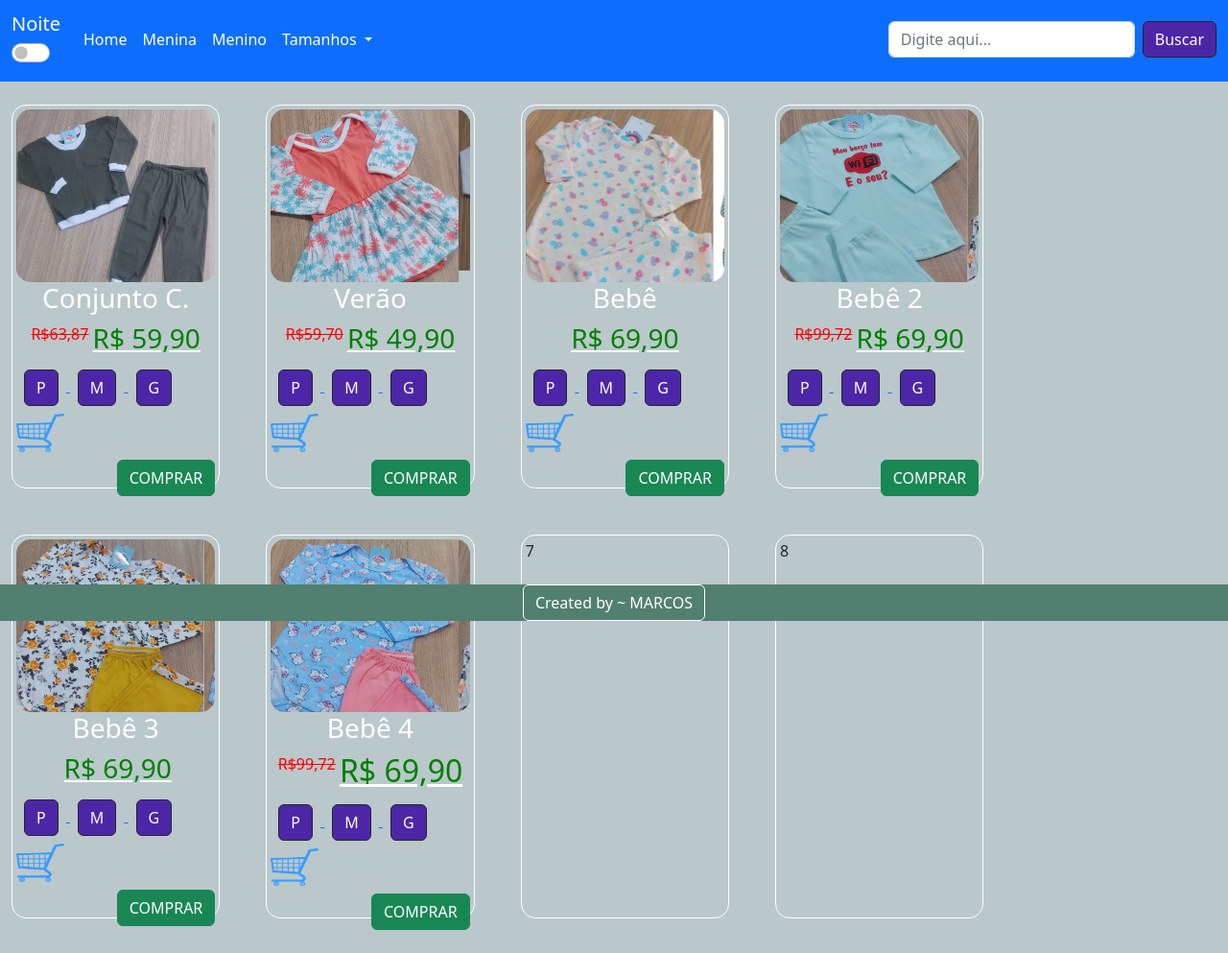
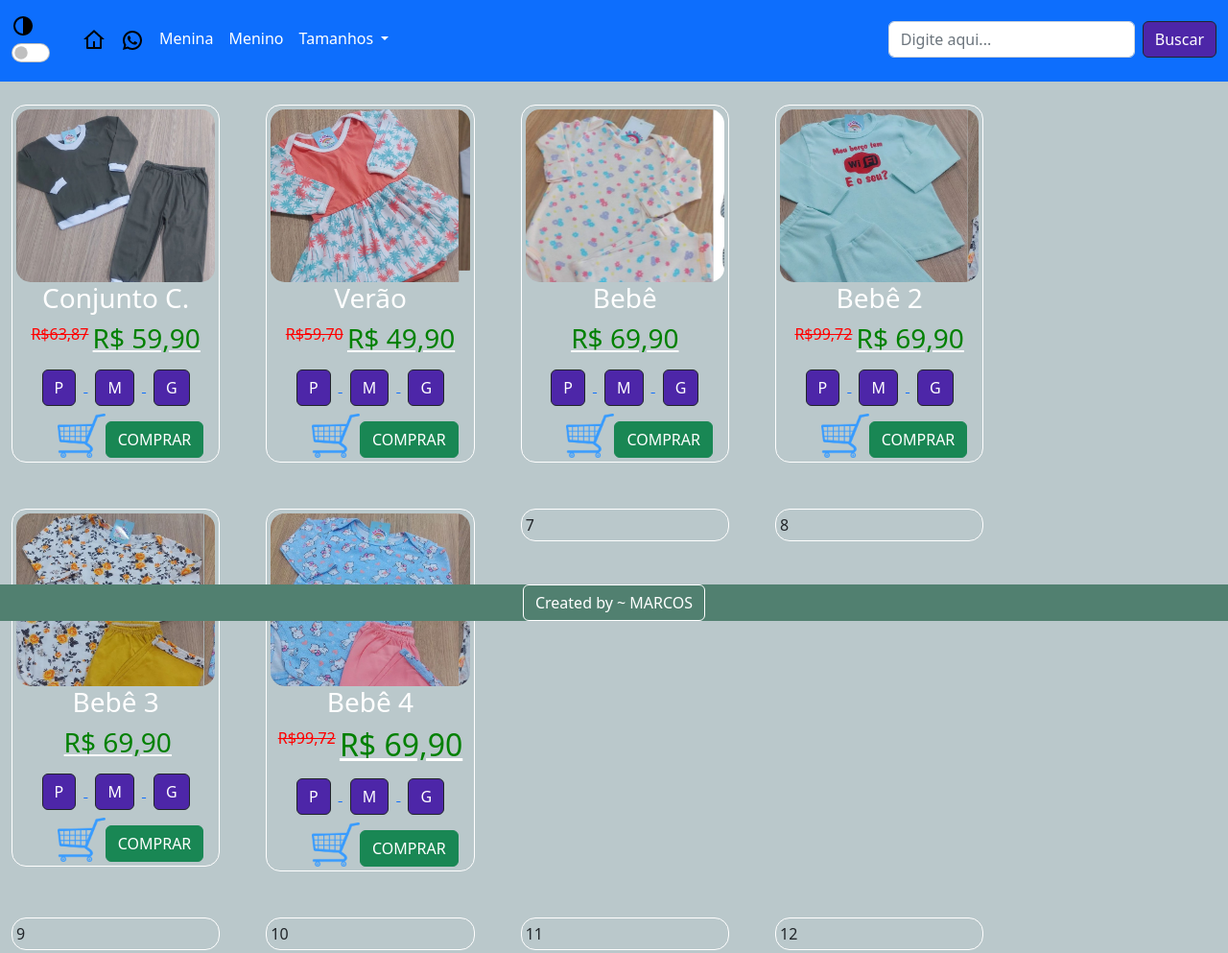
Before and after one commit to marcosaru/projetoloja, a website: page index.html in a window 1280 px wide. Shown: the part 153-1146 px from the top of the page at 96% size. Drawn offline with Linux system fonts and the light colour scheme.

Commit message:
att-icones

```diff
--- a/index.html
+++ b/index.html
@@ -34,10 +34,13 @@
         <div class="bg-danger">
             <nav id="menubar" class="navbar navbar-expand-lg bg-primary">
                 <div class="container-fluid">
-                    <a class="navbar-brand" id="noite" href="#index.html">Noite<div class="form-check form-switch">
+                    <a class="navbar-brand" id="noite" href="#index.html"><img src="src/imgs/contrast-fill.png"
+                            title="Modo NOTURNO" class="img-fluid align-self-end">
+                        <div class="form-check form-switch">
                             <input class="form-check-input" type="checkbox" id="flexSwitchCheckDefault" value="dark">
                             <label class="form-check-label" for="flexSwitchCheckDefault"></label>
-                        </div></a>
+                        </div>
+                    </a>
                     <button class="navbar-toggler" type="button" data-bs-toggle="collapse"
                         data-bs-target="#navbarSupportedContent" aria-controls="navbarSupportedContent"
                         aria-expanded="false" aria-label="Toggle navigation">
@@ -46,7 +49,12 @@
                     <div class="collapse navbar-collapse" id="navbarSupportedContent">
                         <ul class="navbar-nav me-auto mb-2 mb-lg-0">
                             <li class="nav-item">
-                                <a class="nav-link active" aria-current="page" href="#index.html" id="pri">Home</a>
+                                <a class="nav-link active" aria-current="page" href="#index.html" id="pri"><img
+                                        src="src/imgs/home-4-line.png" title="Inicio"></a>
+                            </li>
+                            <li>
+                                <a class="nav-link active" href="#index.html"><img id="whatsapp"
+                                        src="src/imgs/whatsapp-line.png" title="Whatsapp"></a>
                             </li>
                             <li class="nav-item ">
                                 <a class="nav-link" href="#">Menina</a>
@@ -111,12 +119,15 @@
                         <h3><u><a class="comprar" href="#">R$ 59,90</a></u></h3>
                     </strong></div>
                 <div class="finalizar">
-                    <a href="#" class="button align-self-end">
+                    <a href="#" class="button align-self-center">
                         <button class="btn btn-tam m-2 toggle">P</button>
                         <button class="btn btn-tam m-2 toggle">M</button>
                         <button class="btn btn-tam m-2 toggle">G</button>
-                        <img src="src/imgs/car.png" class="img-fluid carrinho"></a>
+                    </a>
+                    <div class="d-flex justify-content-end container-fluid">
+                        <img src="src/imgs/car.png" class="img-fluid carrinho">
                         <a href="#" class="button btn btn-success btn-m align-self-end mt-2">COMPRAR</a>
+                    </div>
                 </div>
 
             </div>
@@ -141,12 +152,15 @@
                         <h3><u><a class="comprar" href="#">R$ 49,90</a></u></h3>
                     </strong></div>
                 <div class="finalizar">
-                    <a href="#" class="button align-self-end">
+                    <a href="#" class="button align-self-center">
                         <button class="btn btn-tam m-2 toggle">P</button>
                         <button class="btn btn-tam m-2 toggle">M</button>
                         <button class="btn btn-tam m-2 toggle">G</button>
-                        <img src="src/imgs/car.png" class="img-fluid carrinho"></a>
+                    </a>
+                    <div class="d-flex justify-content-end container-fluid">
+                        <img src="src/imgs/car.png" class="img-fluid carrinho">
                         <a href="#" class="button btn btn-success btn-m align-self-end mt-2">COMPRAR</a>
+                    </div>
                 </div>
             </div>
             <div class="cards col-4 col-sm-5 col-md-3 col-lg-3 col-xl-2 m-4 p-1 img-fluid">
@@ -171,12 +185,15 @@
                         <h3><u><a class="comprar" href="#">R$ 69,90</a></u></h3>
                     </strong></div>
                 <div class="finalizar">
-                    <a href="#" class="button align-self-end">
+                    <a href="#" class="button align-self-center">
                         <button class="btn btn-tam m-2 toggle">P</button>
                         <button class="btn btn-tam m-2 toggle">M</button>
                         <button class="btn btn-tam m-2 toggle">G</button>
-                        <img src="src/imgs/car.png" class="img-fluid carrinho"></a>
+                    </a>
+                    <div class="d-flex justify-content-end container-fluid">
+                        <img src="src/imgs/car.png" class="img-fluid carrinho">
                         <a href="#" class="button btn btn-success btn-m align-self-end mt-2">COMPRAR</a>
+                    </div>
                 </div>
             </div>
             <div class="cards col-4 col-sm-5 col-md-3 col-lg-3 col-xl-2 m-4 p-1 img-fluid">
@@ -200,12 +217,15 @@
                         <h3><u><a class="comprar" href="#">R$ 69,90</a></u></h3>
                     </strong></div>
                 <div class="finalizar">
-                    <a href="#" class="button align-self-end">
+                    <a href="#" class="button align-self-center">
                         <button class="btn btn-tam m-2 toggle">P</button>
                         <button class="btn btn-tam m-2 toggle">M</button>
                         <button class="btn btn-tam m-2 toggle">G</button>
-                        <img src="src/imgs/car.png" class="img-fluid carrinho"></a>
+                    </a>
+                    <div class="d-flex justify-content-end container-fluid">
+                        <img src="src/imgs/car.png" class="img-fluid carrinho">
                         <a href="#" class="button btn btn-success btn-m align-self-end mt-2">COMPRAR</a>
+                    </div>
                 </div>
             </div>
             <div class="cards col-4 col-sm-5 col-md-3 col-lg-3 col-xl-2 m-4 p-1 img-fluid">
@@ -229,12 +249,15 @@
                         <h3><u><a class="comprar" href="#">R$ 69,90</a></u></h3>
                     </strong></div>
                 <div class="finalizar">
-                    <a href="#" class="button align-self-end">
+                    <a href="#" class="button align-self-center">
                         <button class="btn btn-tam m-2 toggle">P</button>
                         <button class="btn btn-tam m-2 toggle">M</button>
                         <button class="btn btn-tam m-2 toggle">G</button>
-                        <img src="src/imgs/car.png" class="img-fluid carrinho"></a>
+                    </a>
+                    <div class="d-flex justify-content-end container-fluid">
+                        <img src="src/imgs/car.png" class="img-fluid carrinho">
                         <a href="#" class="button btn btn-success btn-m align-self-end mt-2">COMPRAR</a>
+                    </div>
                 </div>
             </div>
             <div class="cards col-4 col-sm-5 col-md-3 col-lg-3 col-xl-2 m-4 p-1 img-fluid">
@@ -258,12 +281,15 @@
                         <h2><u><a class="comprar" href="#">R$ 69,90</a></u></h2>
                     </strong></div>
                 <div class="finalizar">
-                    <a href="#" class="button align-self-end">
+                    <a href="#" class="button align-self-center">
                         <button class="btn btn-tam m-2 toggle">P</button>
                         <button class="btn btn-tam m-2 toggle">M</button>
                         <button class="btn btn-tam m-2 toggle">G</button>
-                        <img src="src/imgs/car.png" class="img-fluid carrinho"></a>
+                    </a>
+                    <div class="d-flex justify-content-end container-fluid">
+                        <img src="src/imgs/car.png" class="img-fluid carrinho">
                         <a href="#" class="button btn btn-success btn-m align-self-end mt-2">COMPRAR</a>
+                    </div>
                 </div>
             </div>
             <div class="cards col-4 col-sm-5 col-md-3 col-lg-3 col-xl-2 m-4 p-1 img-fluid">7</div>
--- a/package.json
+++ b/package.json
@@ -1,5 +1,6 @@
 {
   "dependencies": {
+    "@popperjs/core": "^2.11.5",
     "bootstrap": "^5.2.0",
     "jquery": "^3.6.0",
     "popper": "^1.0.1"
--- a/src/cod.js
+++ b/src/cod.js
@@ -8,3 +8,4 @@ $('#flexSwitchCheckDefault').click(function () {
         $('section').toggleClass('bg-dark')
         $('footer').toggleClass('bg-dark')
 })
+$('whatsapp').tooltip()
--- a/src/folha.css
+++ b/src/folha.css
@@ -34,7 +34,7 @@ section{
     top: 0;
     align-items: flex-start;
     flex-direction: column;
-    height: 400px;
+    max-height: min-content;
     border: #fff solid 0.1px;
     border-radius: 15px;
 }
```
Also changed, not shown: src/imgs/car2.png (deleted), src/imgs/contrast-fill.png (added), src/imgs/home-4-line.png (added), src/imgs/whatsapp-line.png (added), 1 other file. Lines whose indentation alone changed are shown as unchanged.
